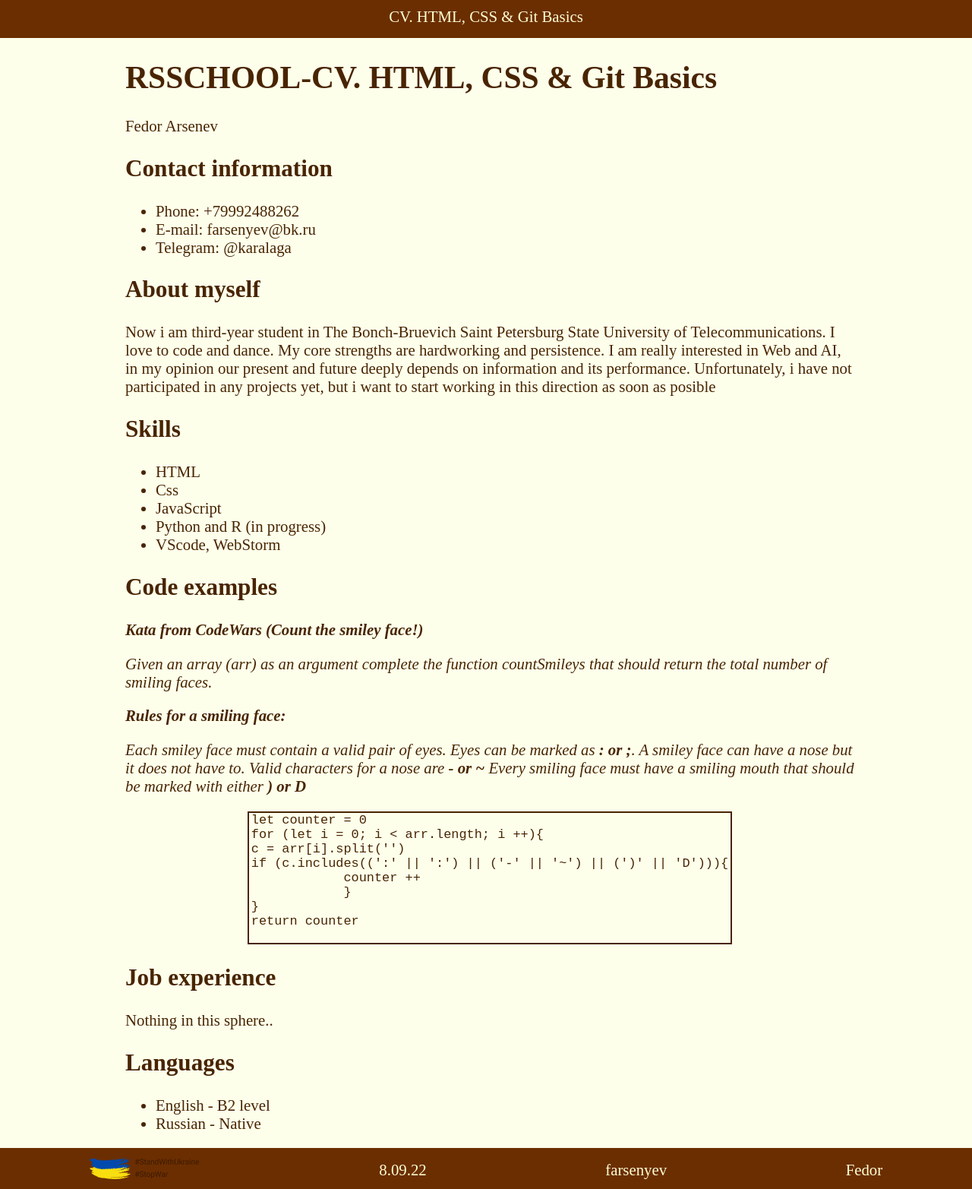
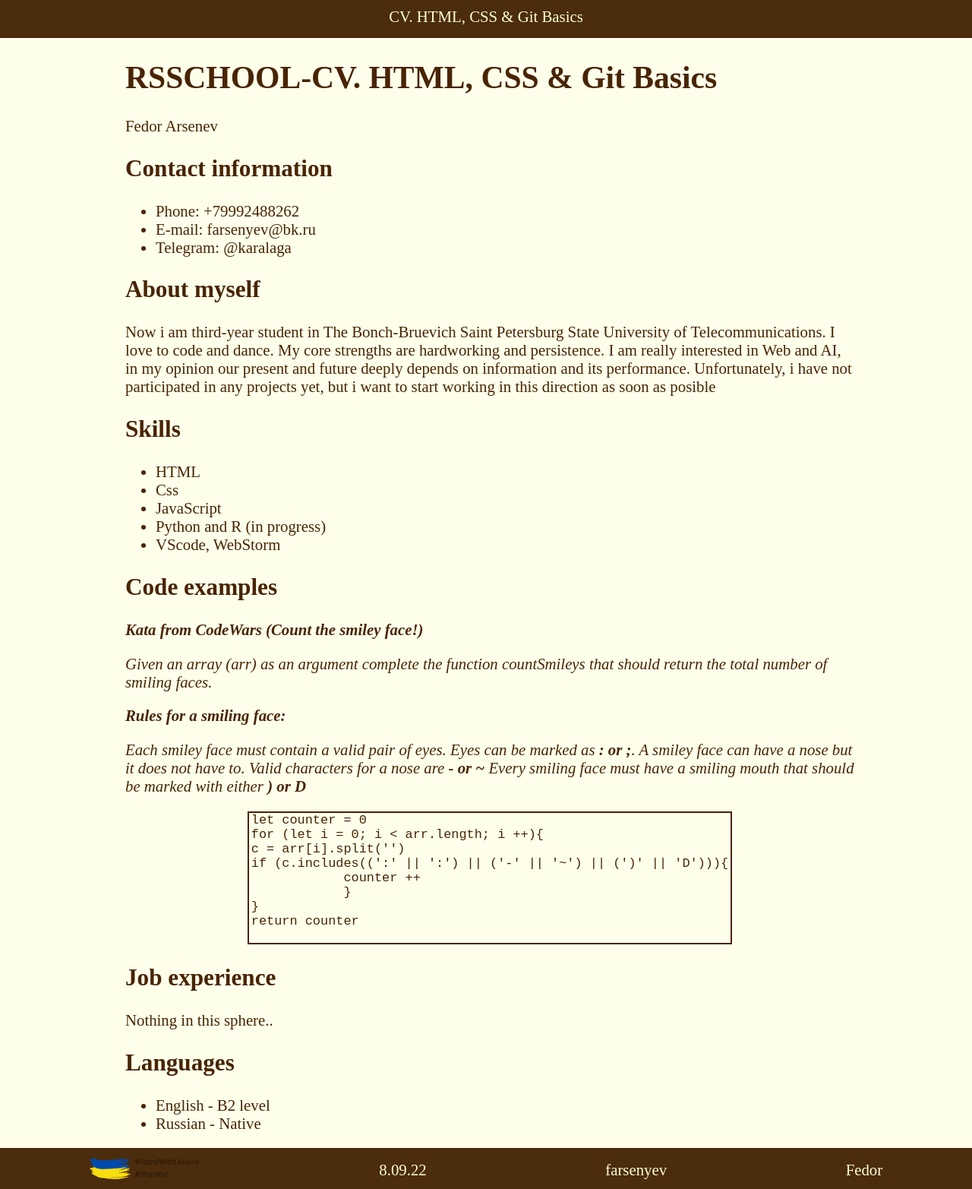
Before and after one commit to farsenyev/rsschool-cv, a plain HTML site: page index.html in a window 1280 px wide. Shown: the whole page at 76% size. Drawn offline with Linux system fonts and the light colour scheme.

Commit message:
refactor: change color of header and footer

```diff
--- a/style.css
+++ b/style.css
@@ -9,7 +9,7 @@ body{
 #header{
     width: auto;
     height: 50px;
-    background-color: #6b2e01;
+    background-color: #4b2c0d;
     text-align: center;
     color: #fdffd0;
 }
@@ -24,7 +24,7 @@ body{
     margin-right: auto;
 }
 #footer{
-    background-color: #6b2e01;
+    background-color: #4b2c0d;
     width: 100%;
     height: 50px;
     margin-left: auto;
```
